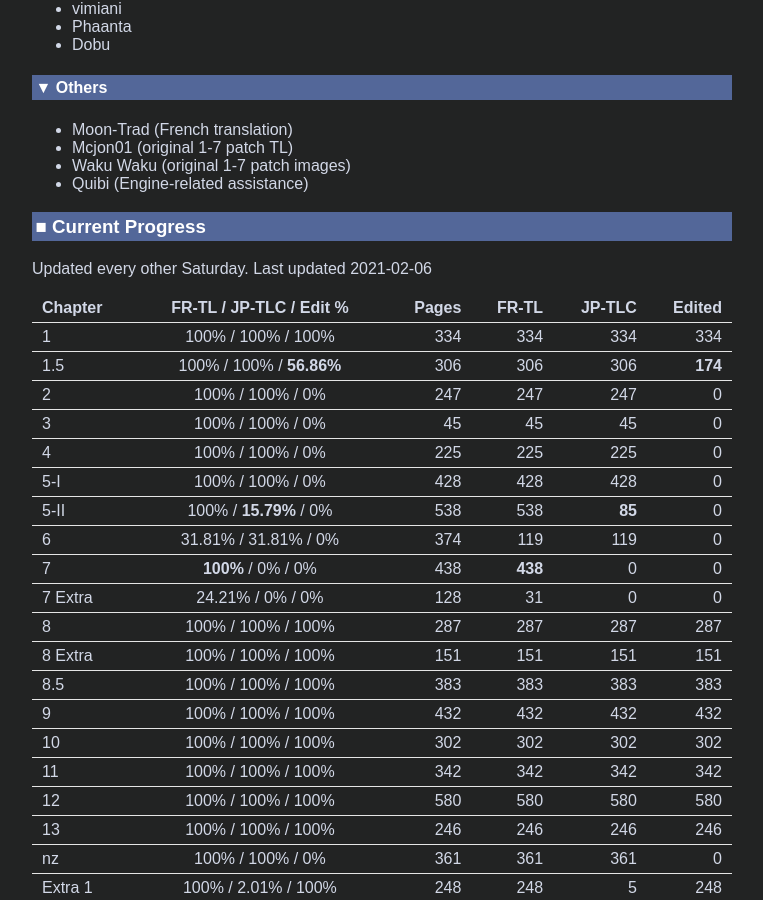
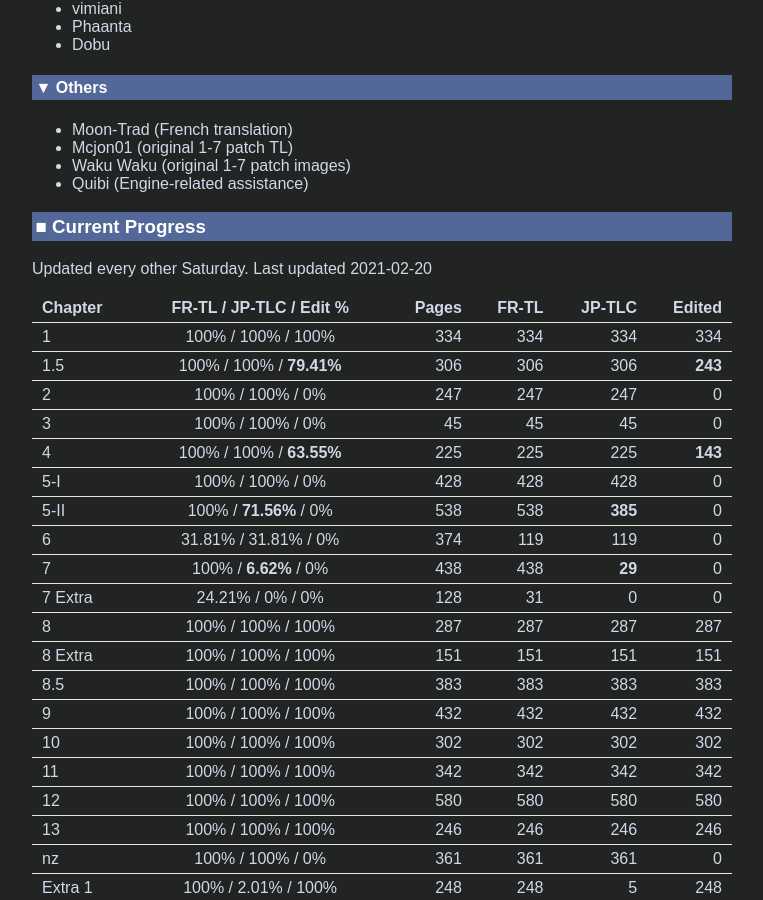
Before and after one commit to Hollow-Moon/Hollow-Moon.github.io, a Jekyll site: the page built from wohn-tl/index.md, in a window 1280 px wide and 900 px high, scrolled down 2869 px. Shown: the whole window, without its empty margins (258-1021 px from the left). Built offline with Jekyll 4.4.1, drawn with Linux system fonts in a browser that asks for light colours; some of the changed text lies outside the part shown.

Commit message:
Update index.md

```diff
--- a/wohn-tl/index.md
+++ b/wohn-tl/index.md
@@ -86,19 +86,19 @@ The latest patch can be downloaded [here](https://github.com/Hollow-Moon/mahoyo-
 * Quibi (Engine-related assistance)
 
 ### Current Progress
-Updated every other Saturday. Last updated 2021-02-06
+Updated every other Saturday. Last updated 2021-02-20
 
 | Chapter  | FR-TL / JP-TLC / Edit %  | Pages   | FR-TL  | JP-TLC | Edited |
 | -------- |:------------------------:| -------:| ------:| ------:| ------:|
 | 1        | 100% / 100% / 100%       | 334     | 334    | 334    | 334    |
-| 1.5      | 100% / 100% / **56.86%**     | 306     | 306    | 306    | **174**    |
+| 1.5      | 100% / 100% / **79.41%**     | 306     | 306    | 306    | **243**    |
 | 2        | 100% / 100% / 0%         | 247     | 247    | 247    | 0      |
 | 3        | 100% / 100% / 0%         | 45      | 45     | 45     | 0      |
-| 4        | 100% / 100% / 0%         | 225     | 225    | 225    | 0      |
+| 4        | 100% / 100% / **63.55%**     | 225     | 225    | 225    | **143**    |
 | 5-I      | 100% / 100% / 0%         | 428     | 428    | 428    | 0      |
-| 5-II     | 100% / **15.79%** / 0%           | 538     | 538    | **85**     | 0      |
+| 5-II     | 100% / **71.56%** / 0%       | 538     | 538    | **385**    | 0      |
 | 6        | 31.81% / 31.81% / 0%     | 374     | 119    | 119    | 0      |
-| 7        | **100%** / 0% / 0%           | 438     | **438**    | 0      | 0      |
+| 7        | 100% / **6.62%** / 0%        | 438     | 438    | **29**     | 0      |
 | 7 Extra  | 24.21% / 0% / 0%         | 128     | 31     | 0      | 0      |
 | 8        | 100% / 100% / 100%       | 287     | 287    | 287    | 287    |
 | 8 Extra  | 100% / 100% / 100%       | 151     | 151    | 151    | 151    |
```
Also changed, not shown: other parts of wohn-tl/index.md (+2 -2 lines).
